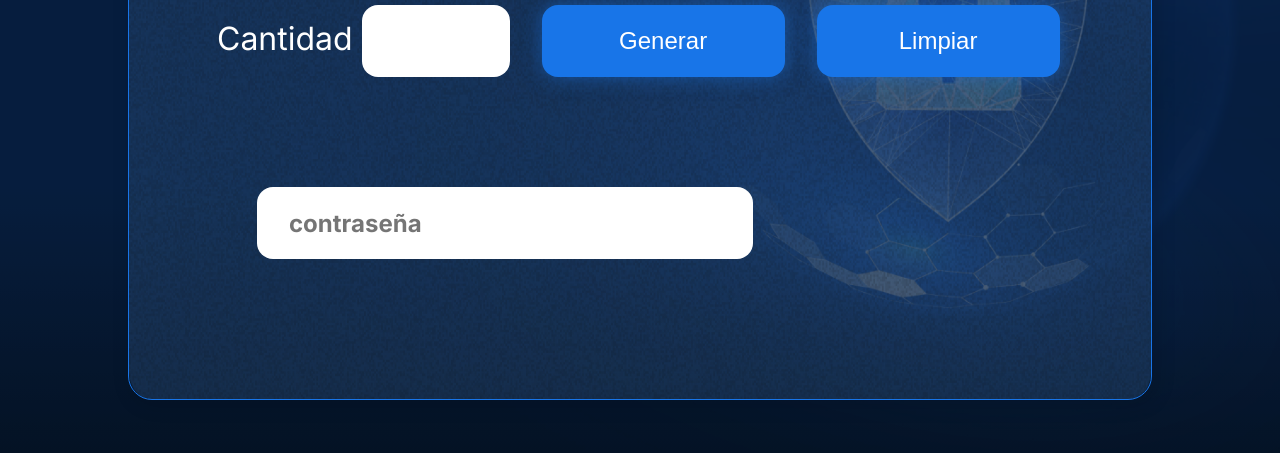
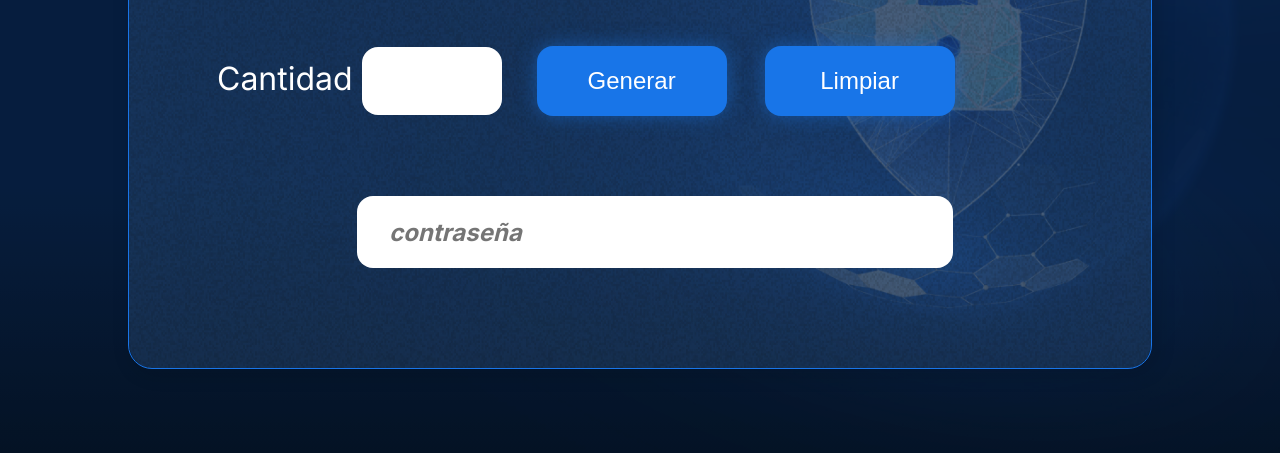
Before and after one commit to Magui2608/Generador_de_password, a plain HTML site: page index.html in a window 1280 px wide. Shown: the part 347-800 px from the top of the page. Drawn offline with Linux system fonts and the light colour scheme.

Commit message:
Retocando el archivo style.css
Se alineo mejor los botones de generar y limpiar tanto en altura como tamaño. Se amplio el campo de contraseña y la palabra contraseña se puso en cursiva.

```diff
--- a/assets/style.css
+++ b/assets/style.css
@@ -95,10 +95,10 @@ h1 {
 }
 
 .container__input {
-    width: 148px;
-    height: 72px;
+    width: 140px;
+    height: 68px;
     border-radius: 16px;
-    background-color: #FFF;
+    background-color: #ffffff;
     border: none;
     color: #535353;
     padding: 2rem;
@@ -115,22 +115,25 @@ h1 {
     background-color: #1875E8;
     padding: 1rem 1.5rem;
     border-radius: 16px;
-    width: 243px;
-    height: 72px;
+    width: 190px;
+    height: 70px;
     box-shadow: 0px 0px 20px 0px rgba(24, 117, 232, 0.50);
     cursor: pointer;
+    margin: 10px 3px;
 }
 
 .container__contrasena {
-    width: 496px;
+    width: 596px;
     height: 72px;
     border-radius: 16px;
     background-color: #FFF;
     border: none;
     color: #1875E8;
-    margin: 50px;
+    margin: 10px 150px;
     padding: 2rem;
     font-size: 24px;
     font-weight: 700;
     font-family: 'Inter', sans-serif;
+    font-style: italic;
+
 }
```
